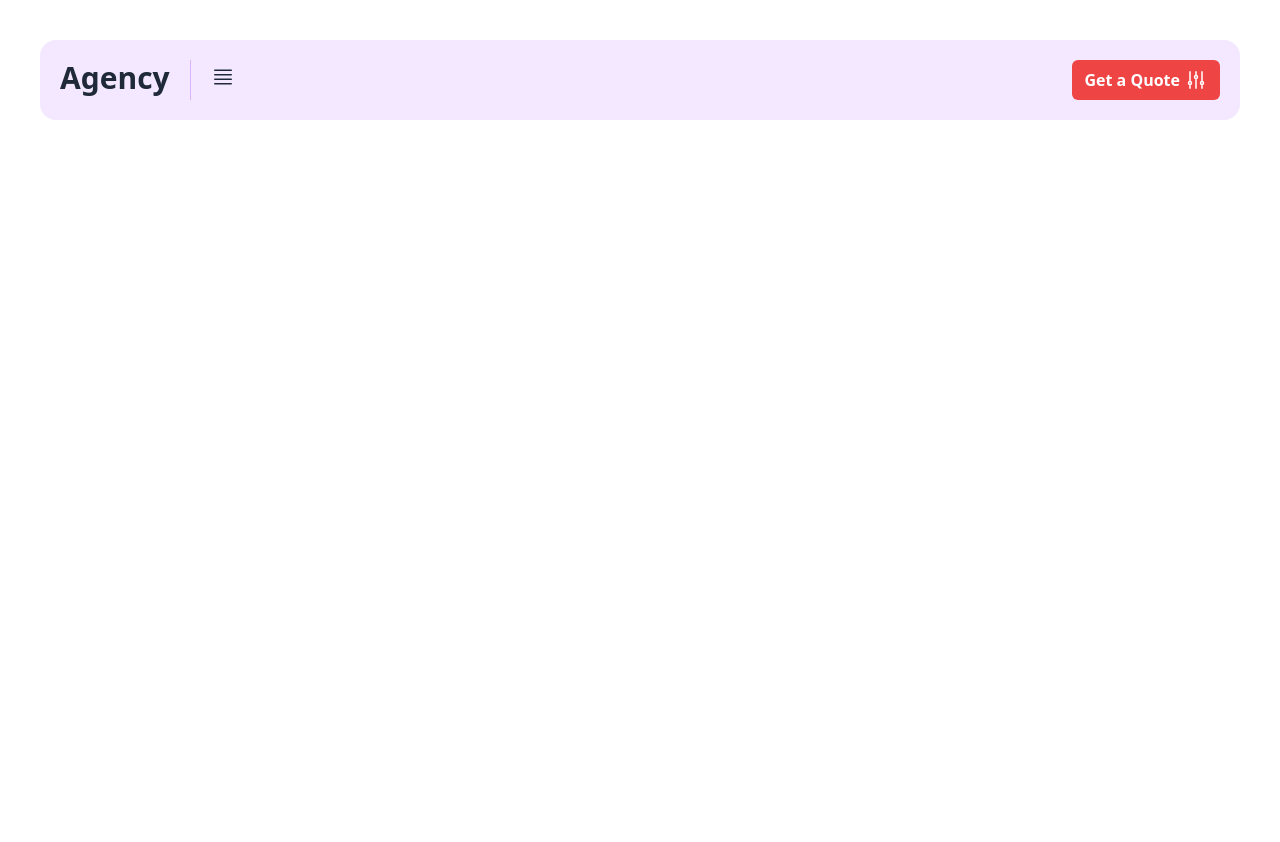
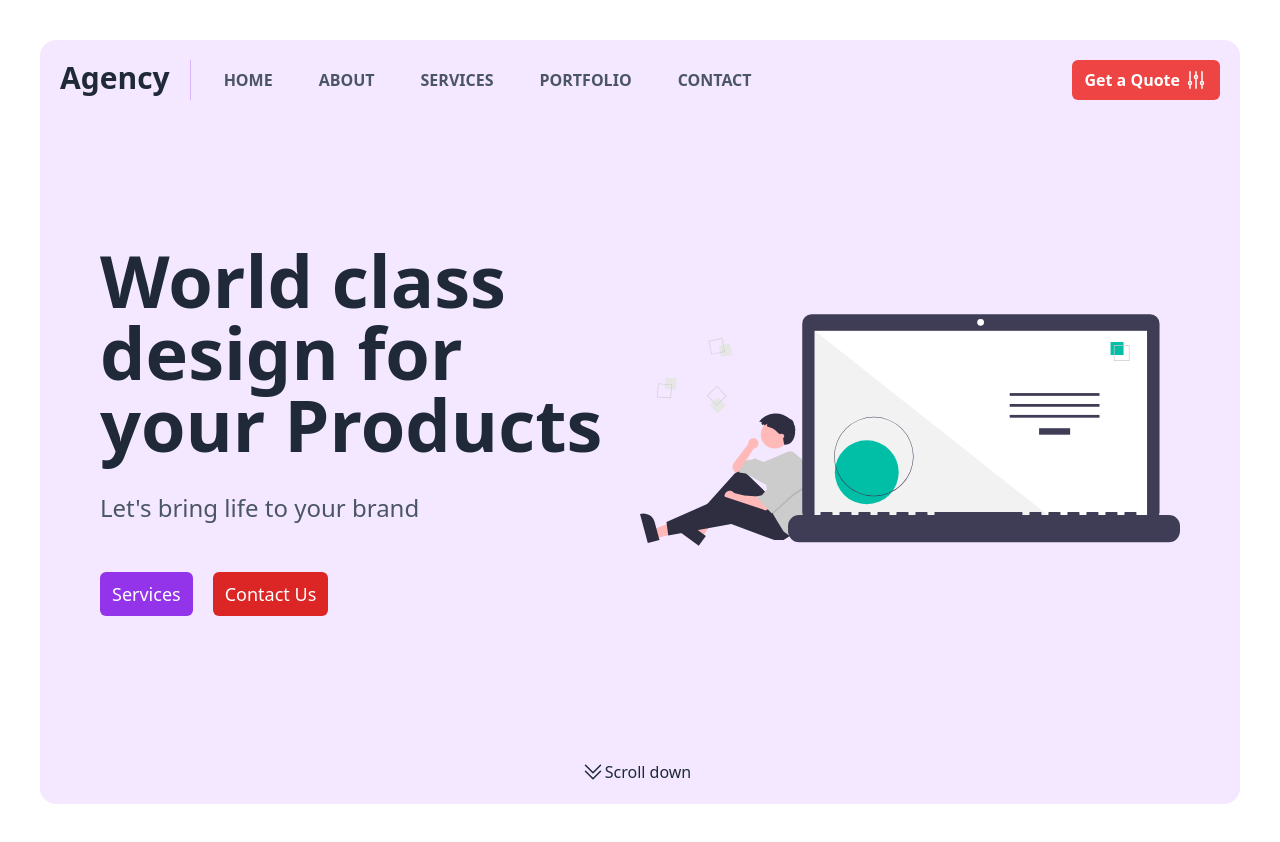
Before and after one commit to thephotogenicbug/Agency-website, a website: page index.html in a window 1280 px wide. Before the commit the page ends 800 px from the top, so only its background shows below. Drawn offline with Linux system fonts and the light colour scheme.

Commit message:
Design HeroSection

```diff
--- a/index.html
+++ b/index.html
@@ -22,7 +22,7 @@
             >Agency</a
           >
           <div class="my-auto">
-            <button>
+            <button class="lg:hidden">
               <svg
                 xmlns="http://www.w3.org/2000/svg"
                 fill="none"
@@ -38,7 +38,7 @@
                 />
               </svg>
             </button>
-            <ul class="hidden font-bold text-gray-600">
+            <ul class="hidden lg:flex font-bold text-gray-600">
               <li class="pr-5">
                 <a
                   class="px-3 py-2 border border-purple-100 hover:border-purple-300 rounded"
@@ -96,6 +96,71 @@
             </svg>
           </a>
         </div>
+        <div class="hidden">
+          <ul class="lg:hidden font-bold text-gray-600">
+            <li class="mt-1">
+              <a class="py-2 border-purple-100" href="">HOME</a>
+            </li>
+            <li class="mt-1">
+              <a class="py-2 border-purple-100" href="">ABOUT</a>
+            </li>
+            <li class="mt-1">
+              <a class="py-2 border-purple-100" href="">SERVICES</a>
+            </li>
+            <li class="mt-1">
+              <a class="py-2 border-purple-100" href="">PORTFOLIO</a>
+            </li>
+            <li class="mt-1">
+              <a class="py-2 border-purple-100" href="">CONTACT</a>
+            </li>
+          </ul>
+        </div>
+        <div class="flex py-12 lg:py-36 px-10">
+          <div class="w-full lg:w-1/2">
+            <h2
+              class="text-3xl text-center lg:text-left lg:text-7xl font-bold lg:font-semibold"
+            >
+              World class design for your Products
+            </h2>
+            <p
+              class="mt-4 lg:mt-8 text-center lg:text-left text-2xl text-gray-600"
+            >
+              Let's bring life to your brand
+            </p>
+            <div class="flex mt-12 justify-center lg:justify-start">
+              <a
+                href="#"
+                class="mr-5 text-lg bg-purple-600 text-white px-3 py-2 rounded-md"
+                >Services</a
+              >
+              <a
+                href="#"
+                class="mr-5 text-lg bg-red-600 text-white px-3 py-2 rounded-md"
+                >Contact Us</a
+              >
+            </div>
+          </div>
+          <div class="w-1/2 hidden lg:flex">
+            <img src="./assets/hero2.svg" alt="Hero2" />
+          </div>
+        </div>
+        <div class="flex justify-center">
+          <svg
+            xmlns="http://www.w3.org/2000/svg"
+            fill="none"
+            viewBox="0 0 24 24"
+            stroke-width="1.5"
+            stroke="currentColor"
+            class="w-6 h-6"
+          >
+            <path
+              stroke-linecap="round"
+              stroke-linejoin="round"
+              d="M19.5 5.25l-7.5 7.5-7.5-7.5m15 6l-7.5 7.5-7.5-7.5"
+            />
+          </svg>
+          <span class="mr-2">Scroll down</span>
+        </div>
       </div>
     </section>
   </body>
```
Also changed, not shown: tailwind.css.
